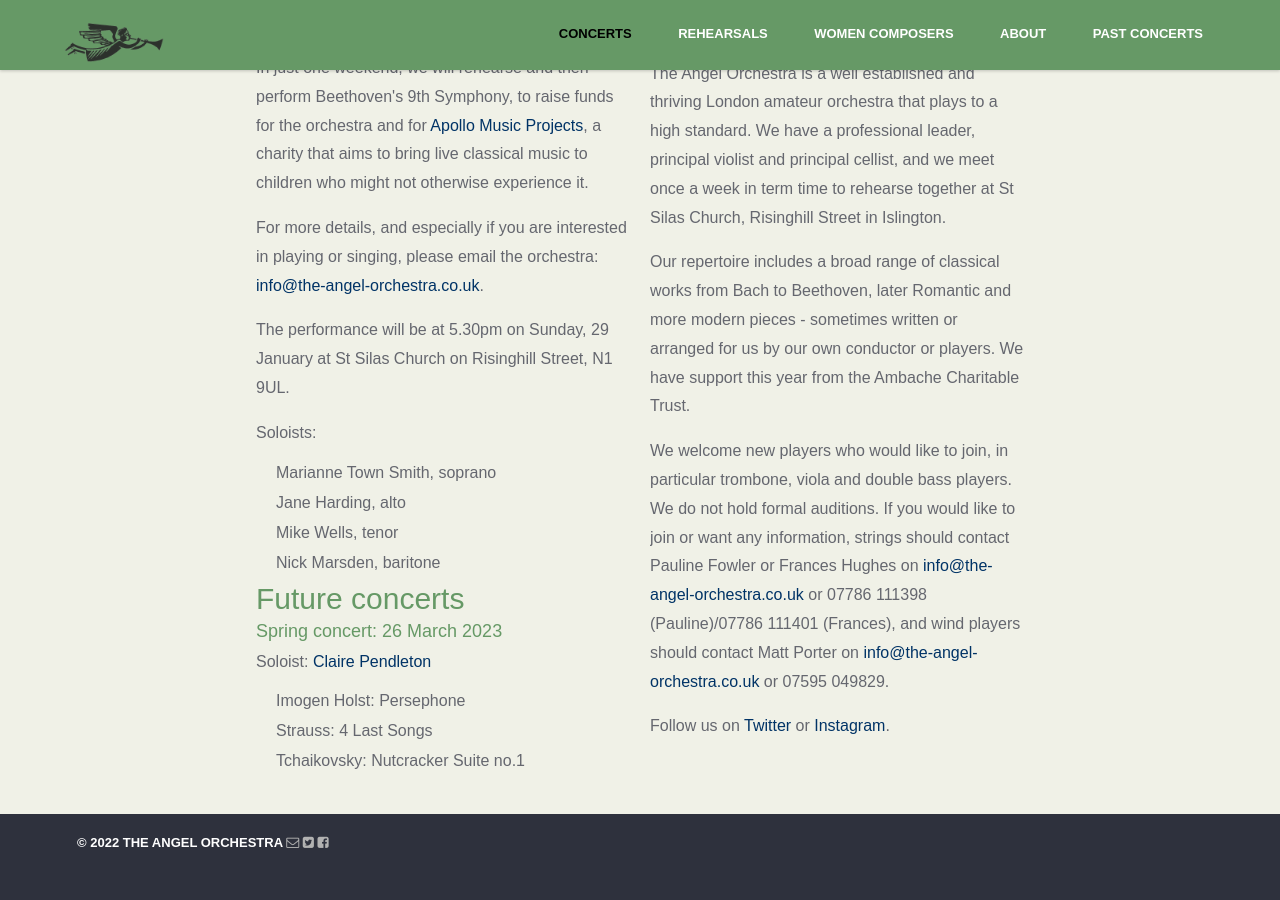
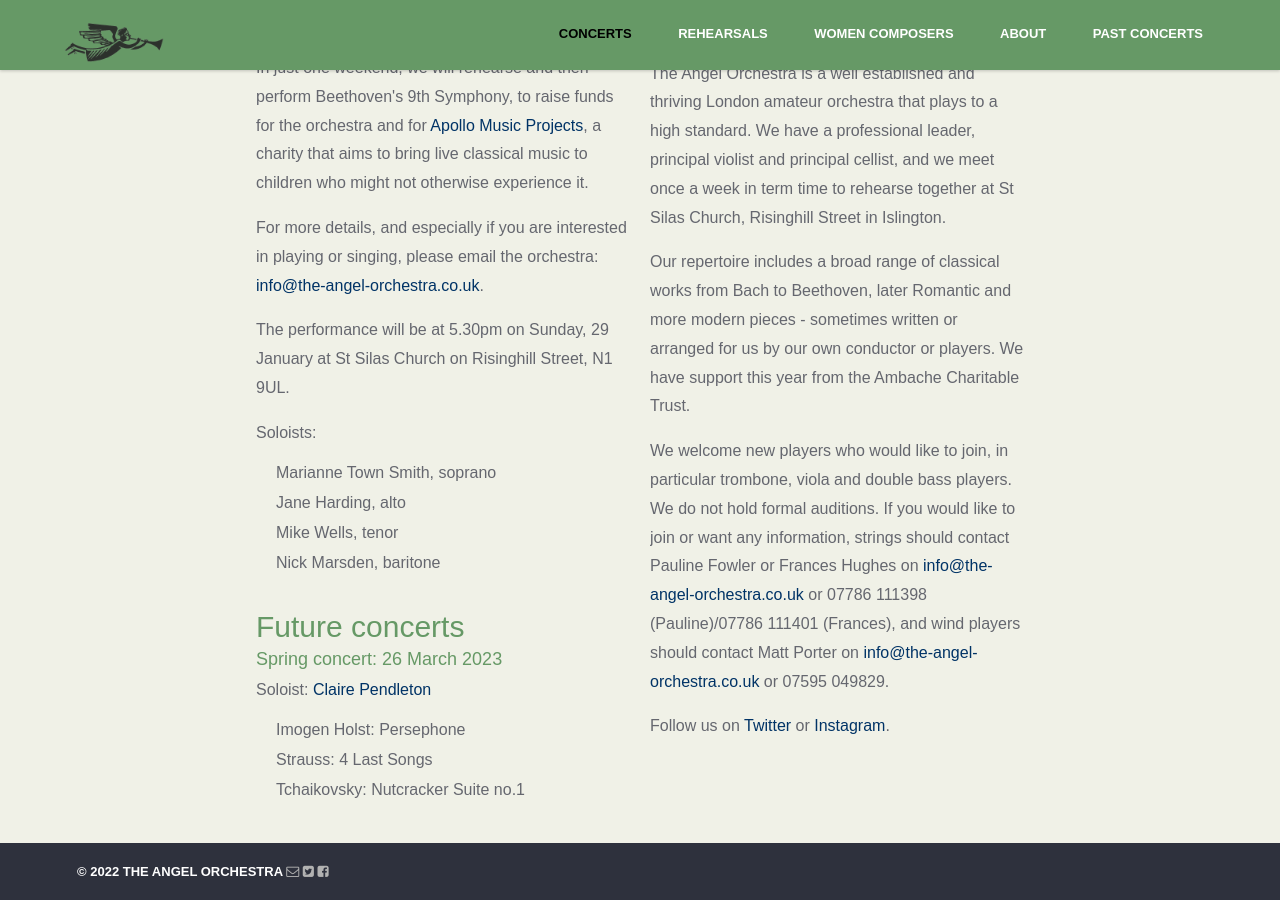
Before and after one commit to the-angel-orchestra/the-angel-orchestra.github.io, a Jekyll site: the page built from index.html, in a window 1280 px wide and 900 px high, scrolled down 646 px. Built offline with Jekyll 4.4.1, drawn with Linux system fonts in a browser that asks for light colours; nearby versions of some CDN libraries; some web fonts are replaced; before the commit the page ends 1517 px from its top, so only the background shows below that.

Commit message:
Updates content

```diff
--- a/_includes/next-concert.html
+++ b/_includes/next-concert.html
@@ -1,2 +1,2 @@
 <h3>Beethoven Fundraising Weekend Workshop: 28 and 29 January 2023</h3>
-<p>In just one weekend, we will rehearse and then perform Beethoven's 9th Symphony, to raise funds for the orchestra and for <a href="https://www.apollomusicprojects.org/">Apollo Music Projects</a>, a charity that aims to bring live classical music to children who might not otherwise experience it.</p><p>For more details, and especially if you are interested in playing or singing, please email the orchestra: <a href='mailto:info@the-angel-orchestra.co.uk'>info@the-angel-orchestra.co.uk</a>.</p><p>The performance will be at 5.30pm on Sunday, 29 January at St Silas Church on Risinghill Street, N1 9UL.</p><p>Soloists:</p><ul><li>Marianne Town Smith, soprano</li><li>Jane Harding, alto</li><li>Mike Wells, tenor</li><li>Nick Marsden, baritone</li></ul>
+<p>In just one weekend, we will rehearse and then perform Beethoven's 9th Symphony, to raise funds for the orchestra and for <a href="https://www.apollomusicprojects.org/">Apollo Music Projects</a>, a charity that aims to bring live classical music to children who might not otherwise experience it.</p><p>For more details, and especially if you are interested in playing or singing, please email the orchestra: <a href='mailto:info@the-angel-orchestra.co.uk'>info@the-angel-orchestra.co.uk</a>.</p><p>The performance will be at 5.30pm on Sunday, 29 January at St Silas Church on Risinghill Street, N1 9UL.</p><p>Soloists:</p><ul><li>Marianne Town Smith, soprano</li><li>Jane Harding, alto</li><li>Mike Wells, tenor</li><li>Nick Marsden, baritone</li></ul><br />
```
